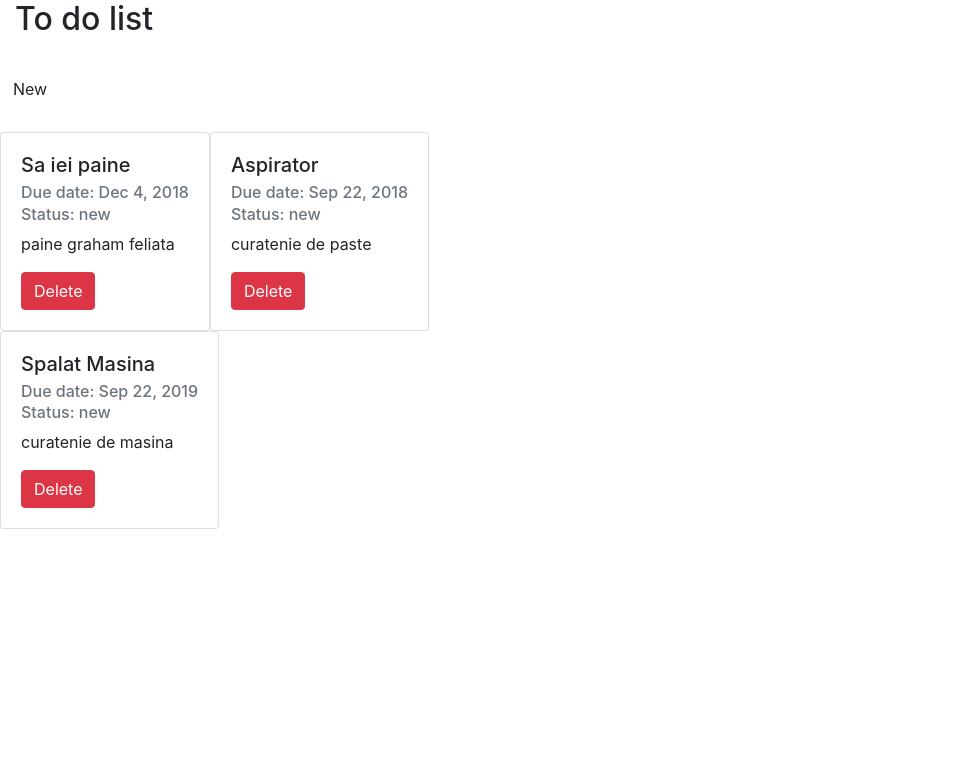
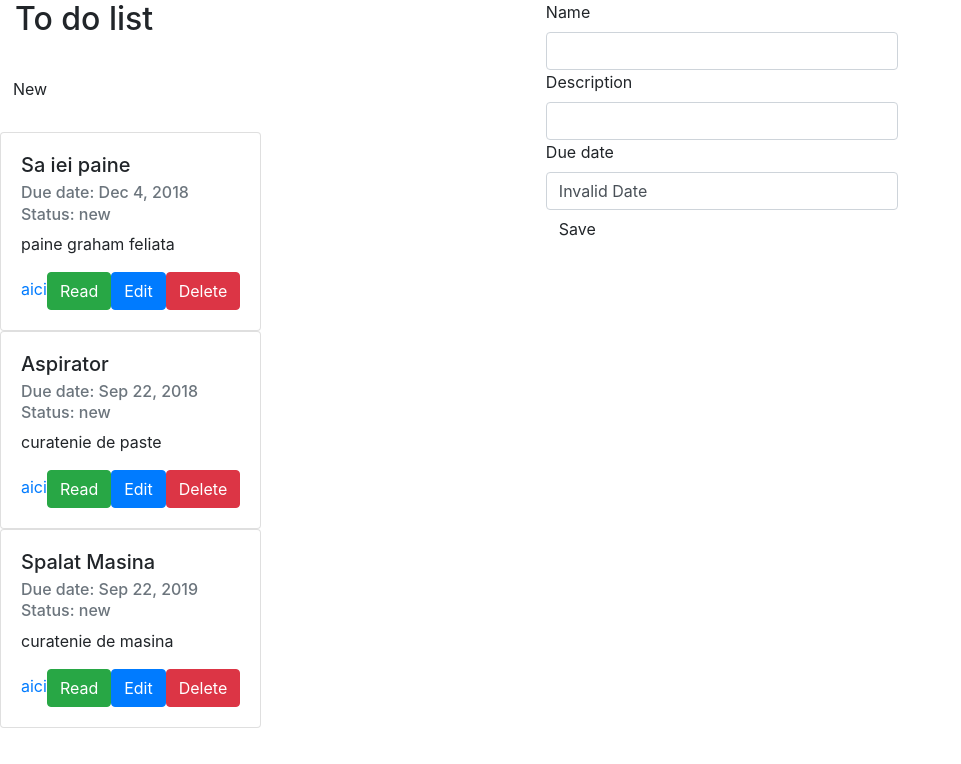
Before and after one commit to gxg10/to-do-task, an Angular app: page /1/new-task in a window 1280 px wide. Before the commit this address led to /. Shown: the top 764 px of the page, without its empty margins (0-961 px from the left). Built offline with nearby package versions, Linux system fonts and the light colour scheme.

Commit message:
schimbare - detail

```diff
--- a/src/app/router-module.ts
+++ b/src/app/router-module.ts
@@ -1,9 +1,12 @@
 import { NgModule } from '@angular/core';
 import { Routes, RouterModule } from '@angular/router';
 import { NewTaskComponent } from './to-do-list/new-task/new-task.component';
+import { TaskDetailComponent } from './to-do-list/task-detail/task-detail.component';
 
 const appRoutes: Routes = [
-    {path: 'new-task', component: NewTaskComponent}
+    {path: 'new-task', component: NewTaskComponent},
+    {path: ':id', component: TaskDetailComponent},
+    {path: ':id/new-task', component: NewTaskComponent}
 
 ];
 
--- a/src/app/task-service.ts
+++ b/src/app/task-service.ts
@@ -17,6 +17,10 @@ export class TaskService {
         return this.tasks;
     }
 
+    getOneTask(index: number) {
+        return this.tasks[index];
+    }
+
     addTask(task: Task) {
         this.tasks.push(task);
         console.log(this.tasks);
--- a/src/app/to-do-list/new-task/new-task.component.html
+++ b/src/app/to-do-list/new-task/new-task.component.html
@@ -1,7 +1,7 @@
 
 <div class="row">
   <div class="col-md-6">
-      <form (ngSubmit)="addTask(f)" #f="ngForm">
+      <!-- <form (ngSubmit)="addTask(f)" #f="ngForm">
           <label for="name">Name</label>
           <input type="text" class="form-control" name="name" ngModel>
            <label for="description">Description</label>
@@ -9,6 +9,16 @@
            <label for="duedate">Due date</label>
            <input type="text" class="form-control" name="duedate" ngModel>
             <button type="submit" class="btn btn-primary">Save</button>
+         </form> -->
+
+         <form [formGroup]="taskForm" (ngSubmit)="onSubmit()">
+          <label for="name">Name</label>
+           <input type="text" id="name" formControlName="name" class="form-control">
+           <label for="small_description">Description</label>
+           <input type="text" id="small_description" formControlName="small_description" class="form-control">
+           <label for="duedate">Due date</label>
+           <input type="text" id="duedate" formControlName="duedate" class="form-control">
+           <button type="submit" class="btn btn-succes">Save</button>
          </form>
 
   </div>
--- a/src/app/to-do-list/new-task/new-task.component.ts
+++ b/src/app/to-do-list/new-task/new-task.component.ts
@@ -1,5 +1,5 @@
-import { Component, OnInit } from '@angular/core';
-import { NgForm } from '@angular/forms';
+import { Component, OnInit, Input } from '@angular/core';
+import { NgForm, FormGroup, FormControl } from '@angular/forms';
 import { Task } from '../../task-model';
 import { TaskService } from '../../task-service';
 import { Router } from '@angular/router';
@@ -11,20 +11,57 @@ import { Router } from '@angular/router';
 })
 export class NewTaskComponent implements OnInit {
 
+  @Input() index: number;
+  editMode = false;
+  taskForm: FormGroup;
+
   constructor(private taskService: TaskService,
     private router: Router) { }
 
   ngOnInit() {
+    this.initTask();
   }
 
-  addTask(form: NgForm) {
-    const name = form.value.name;
-    const description = form.value.description;
-    const duedate = form.value.duedate;
-    const n =  new Task(name, description, duedate);
-    console.log(n);
+  // addTask(form: NgForm) {
+  //   const name = form.value.name;
+  //   const small_description = form.value.small_description;
+  //   const duedate = form.value.duedate;
+  //   const n =  new Task(name, small_description, duedate);
+  //   console.log(n);
+  //   this.taskService.addTask(n);
+  //   this.router.navigate(['/']);
+  // }
+
+  onSubmit() {
+    console.log(this.taskForm.value);
+
+    const name = this.taskForm.value.name;
+    const small_desc = this.taskForm.value.small_description;
+    const duedate = this.taskForm.value.duedate;
+
+    const n = new Task(name, small_desc, duedate);
+
     this.taskService.addTask(n);
-    this.router.navigate(['/']);
+  }
+
+  private initTask() {
+
+    let taskName = '';
+    let small_description = '';
+    let duedate = new Date('');
+
+    if (this.editMode) {
+     const task = this.taskService.getOneTask(this.index);
+     taskName = task.name;
+     small_description = task.small_description;
+     duedate = task.due_date;
+    }
+
+    this.taskForm = new FormGroup({
+      'name' : new FormControl(taskName),
+      'small_description': new FormControl(small_description),
+      'duedate' : new FormControl(duedate)
+    });
   }
 
 }
--- /dev/null
+++ b/src/app/to-do-list/task-detail/task-detail.component.html
@@ -0,0 +1,4 @@
+<p>
+  task-detail works!
+</p>
+{{task.name}}
--- /dev/null
+++ b/src/app/to-do-list/task-detail/task-detail.component.ts
@@ -0,0 +1,30 @@
+import { Component, OnInit } from '@angular/core';
+import { Task } from '../../task-model';
+import { TaskService } from '../../task-service';
+import { ActivatedRoute, Router, Params } from '@angular/router';
+
+@Component({
+  selector: 'app-task-detail',
+  templateUrl: './task-detail.component.html',
+  styleUrls: ['./task-detail.component.css']
+})
+export class TaskDetailComponent implements OnInit {
+
+  task: Task;
+  id: number;
+
+  constructor(private taskService: TaskService,
+    private route: ActivatedRoute,
+    private router: Router) { }
+
+  ngOnInit() {
+    this.route.params
+    .subscribe(
+      (params: Params) => {
+        this.id =  +params['id'];
+        this.task = this.taskService.getOneTask(this.id);
+      }
+    )
+  }
+
+}
--- a/src/app/to-do-list/to-do-item/to-do-item.component.html
+++ b/src/app/to-do-list/to-do-item/to-do-item.component.html
@@ -6,6 +6,9 @@
     <p class="card-text">
         {{it.small_description}}
     </p>
+    <a [routerLink]="[index]" routerLinkActive="active">aici</a>
+    <button class="btn btn-success" (click)="readTask()">Read</button>
+    <button class="btn btn-primary" (click)="editTask()">Edit</button>
     <button class="btn btn-danger" (click)="deleteTask()">Delete</button>
   </div>
 </div>
--- a/src/app/to-do-list/to-do-item/to-do-item.component.ts
+++ b/src/app/to-do-list/to-do-item/to-do-item.component.ts
@@ -1,6 +1,7 @@
 import { Component, OnInit, Input } from '@angular/core';
 import { Task } from '../../task-model';
 import { TaskService } from '../../task-service';
+import { Router, ActivatedRoute } from '@angular/router';
 
 @Component({
   selector: 'app-to-do-item',
@@ -11,9 +12,20 @@ export class ToDoItemComponent implements OnInit {
 
   @Input() it: Task;
   @Input() index: number;
-  constructor(private taskService: TaskService) { }
+  constructor(private taskService: TaskService,
+    private router: Router,
+    private route: ActivatedRoute) { }
 
   ngOnInit() {
+  }
+
+  readTask() {
+  }
+
+  editTask(index: number) {
+    this.router.navigate(['new-task']);
+    // console
+
   }
 
   deleteTask(index: number) {
```
Also changed, not shown: src/app/app.module.ts (+6 -3 lines), src/app/to-do-list/task-detail/task-detail.component.css (added), 1 other file (tests, documents, lock files or other folders).
